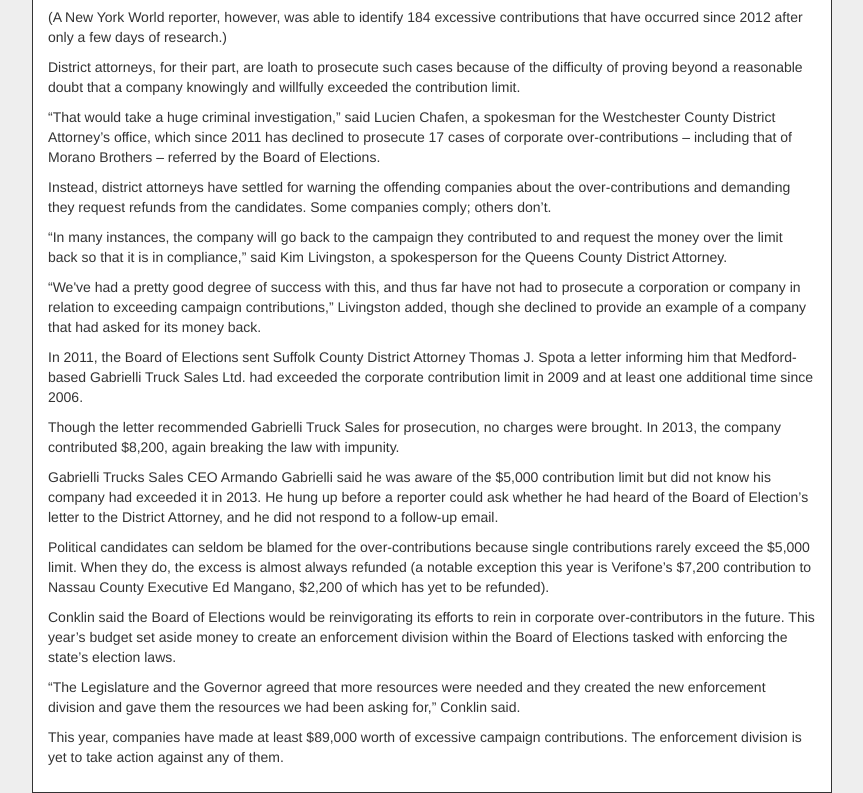
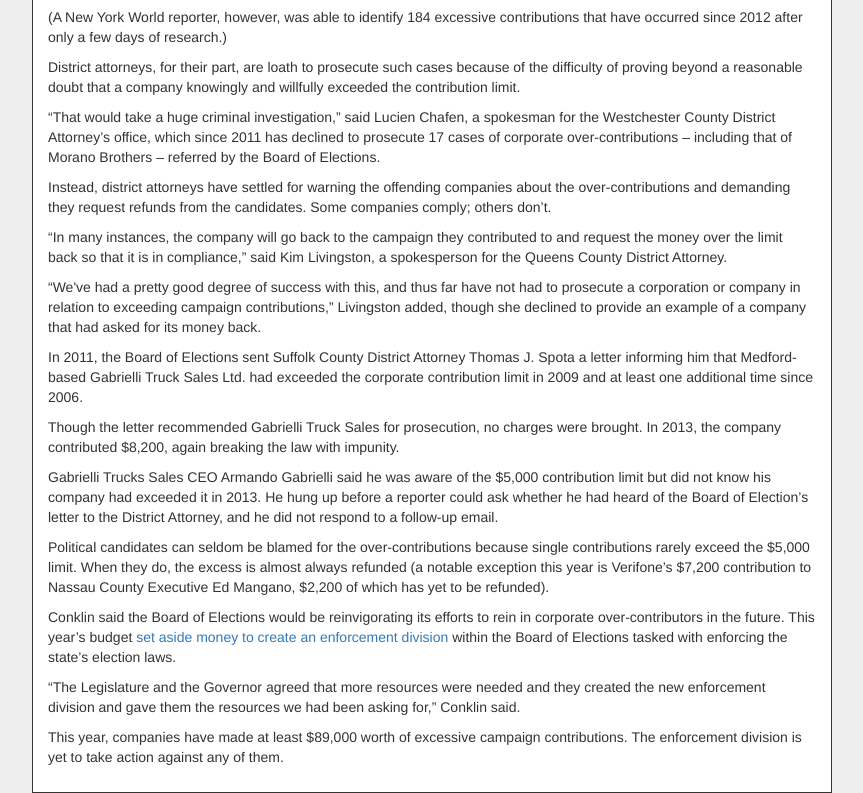
Before and after one commit to HarryStevens/corpcontribs, a plain HTML site: page index.html in a window 1280 px wide. Shown: the part 1382-2175 px from the top of the page, without its empty margins (208-1071 px from the left). Drawn offline with nearby package versions, Linux system fonts and the light colour scheme; a script that the page names is missing.

Commit message:
Added hyperlink

```diff
--- a/index.html
+++ b/index.html
@@ -117,7 +117,7 @@
 			</p>
 
 			<p>
-				Conklin said the Board of Elections would be reinvigorating its efforts to rein in corporate over-contributors in the future. This year’s budget set aside money to create an enforcement division within the Board of Elections tasked with enforcing the state’s election laws.
+				Conklin said the Board of Elections would be reinvigorating its efforts to rein in corporate over-contributors in the future. This year’s budget <a href="http://www.nydailynews.com/blogs/dailypolitics/new-independent-enforcement-unit-nys-board-elections-begins-tuesday-blog-entry-1.1923505">set aside money to create an enforcement division</a> within the Board of Elections tasked with enforcing the state’s election laws.
 			</p>
 
 			<p>
```
